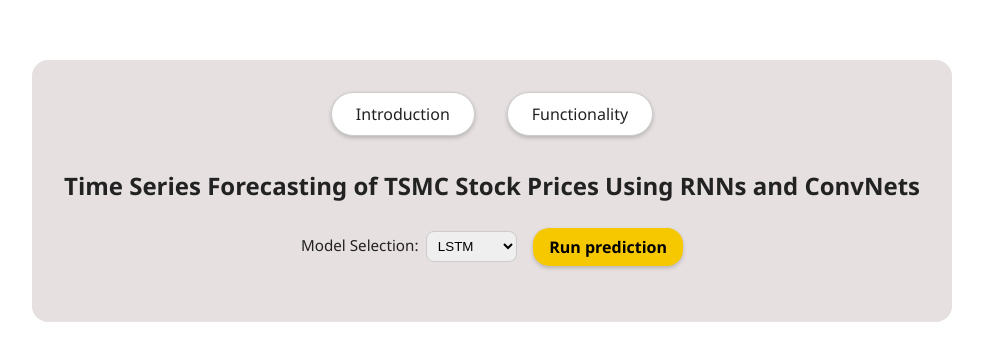
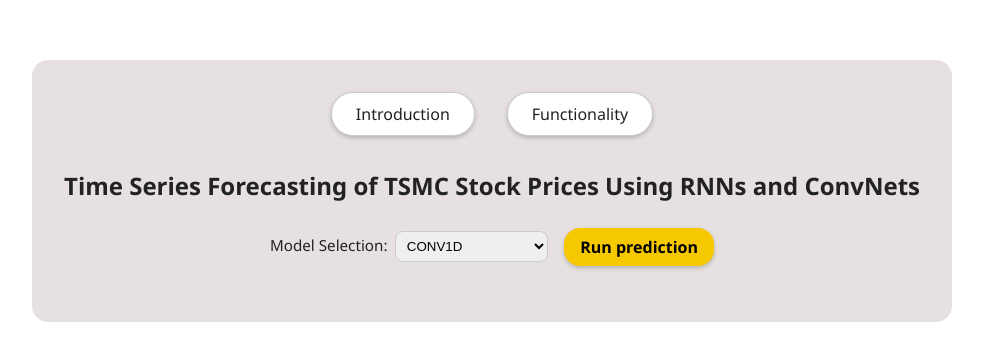
Before and after one commit to hungkaihsin/Time-Series-Forecasting-of-TSMC-Stock-Prices-Using-RNNs-and-ConvNets, a React (Vite) app in the folder frontend/: page /#/predict in a window 1280 px wide. Shown: the part 209-570 px from the top of the page, without its empty margins (148-1131 px from the left). Built offline with nearby package versions, Linux system fonts and the light colour scheme.

Commit message:
fix: update the warning message for limited memory usage

```diff
--- a/frontend/src/pages/PredictionPage.jsx
+++ b/frontend/src/pages/PredictionPage.jsx
@@ -6,7 +6,7 @@
 import './PredictionPage.css'
 const BASE_URL = "https://time-series-forecasting-of-tsmc-stock.onrender.com"
 
-const MODELS = ['lstm', 'gru', 'conv1d', 'ffn']
+const MODELS = ['conv1d', 'ffn']
 
 function AnalysisAccordion({ selectedModel }) {
   const insights = {
@@ -97,6 +97,8 @@
         <label>
           Model Selection:
           <select value={model} onChange={e => setModel(e.target.value)}>
+            <option value="lstm" disabled title="Model unavailable due to memory constraints">LSTM (Unavailable)</option>
+            <option value="gru" disabled title="Model unavailable due to memory constraints">GRU (Unavailable)</option>
             {MODELS.map(m => <option key={m} value={m}>{m.toUpperCase()}</option>)}
           </select>
         </label>
```
Also changed, not shown: 1 other file (tests, documents, lock files or other folders).
